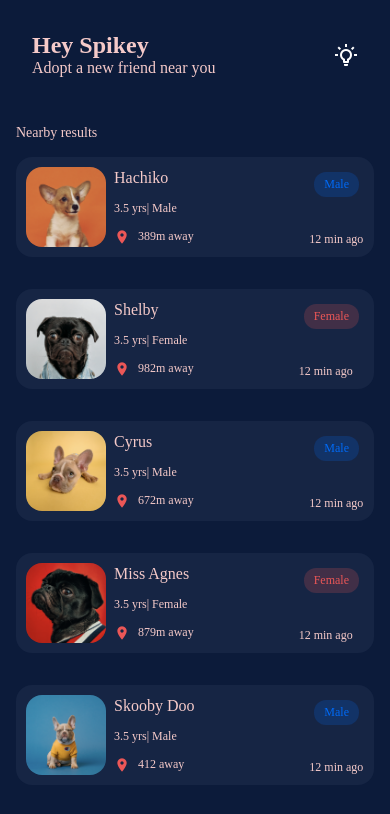
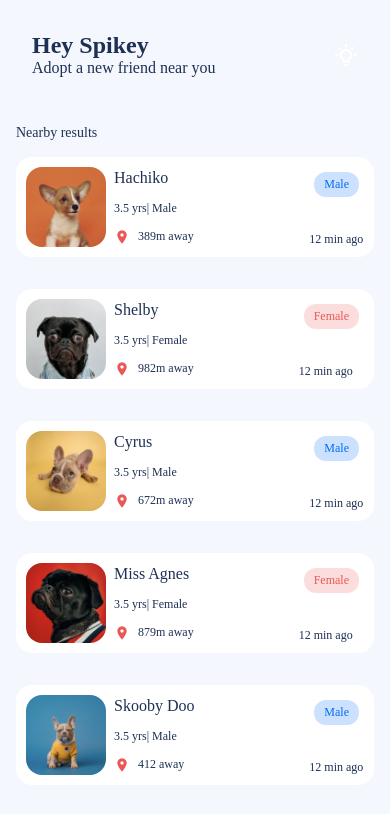
Before and after one commit to soethan98/Wiggles, a React Native app: screen /Home in a window 390 px wide. Shown: the top 814 px of the page. Built offline with nearby package versions, Linux system fonts and the light colour scheme.

Commit message:
complete setup for dark/light colors

```diff
--- a/src/components/ItemDogCard.tsx
+++ b/src/components/ItemDogCard.tsx
@@ -7,6 +7,8 @@ import Icon from 'react-native-vector-icons/MaterialIcons'
 import { COLORS } from '../constants'
 import GenderTag from './GenderTag'
 import { Dog } from '../data/Dog'
+import useStyles from '../theme/useStyles'
+import createStyles from './itemDogCard.style'
 
 
 
@@ -15,6 +17,7 @@ type  ItemDogCardProps = PropsWithChildren<{
 }>
 
 const ItemDogCard = ({dog}:ItemDogCardProps) => {
+  const {colors,styles} = useStyles(createStyles)
   return (
     <View style={styles.cardContainer}>
       <View style={styles.contentContainer}>
--- a/src/components/TopBar.tsx
+++ b/src/components/TopBar.tsx
@@ -3,8 +3,12 @@ import React from 'react'
 import styles from './topbar.style'
 import Icon from 'react-native-vector-icons/MaterialCommunityIcons'
 import { COLORS } from '../constants'
+import useStyles from '../theme/useStyles'
+import createStyles from './topbar.style'
 
 const TopBar = () => {
+
+    const {colors,styles} = useStyles(createStyles)
     return (
         <View style={styles.appBarContainer}>
             <View style={styles.appBarTextContainer}>
--- a/src/components/itemDogCard.style.ts
+++ b/src/components/itemDogCard.style.ts
@@ -1,10 +1,11 @@
 import { StyleSheet } from "react-native";
 import { COLORS, SIZES } from "../constants";
+import { TColors } from "../theme/colors";
 
 
-const styles = StyleSheet.create({
+const createStyles = (colors:TColors) => StyleSheet.create({
     cardContainer: {
-        backgroundColor: COLORS.cardNight,
+        backgroundColor: colors.surface,
         padding: SIZES.xSmall,
         borderRadius: SIZES.medium,
         margin: SIZES.medium
@@ -30,7 +31,7 @@ const styles = StyleSheet.create({
         fontSize: 16,
         fontFamily: 'Sailec-Medium',
         fontWeight: '500',
-        color: COLORS.pinkText
+        color: colors.textPrimary
     },
     activityText: {
 
@@ -54,10 +55,10 @@ const styles = StyleSheet.create({
         fontSize: 12,
         fontFamily: 'Sailec-Medium',
         fontWeight: 'normal',
-        color: COLORS.pinkText,
+        color: colors.textPrimary,
     }
 
 })
 
 
-export default styles
+export default createStyles
--- a/src/components/topbar.style.ts
+++ b/src/components/topbar.style.ts
@@ -1,12 +1,13 @@
 import { StyleSheet, Text, View } from 'react-native'
 import { COLORS, SIZES } from '../constants'
+import { TColors } from '../theme/colors'
 
 
-const styles = StyleSheet.create({
+const createStyles = (colors:TColors) =>  StyleSheet.create({
     appBarContainer:{
         flexDirection:'row',
         alignItems:'center',
-        margin:SIZES.medium
+        margin:SIZES.medium,
 
     },
     appBarTextContainer:{
@@ -17,14 +18,14 @@ const styles = StyleSheet.create({
 
     },
     appBarTitle:{
-        color:COLORS.pinkText,
+        color:colors.textPrimary,
         fontFamily:'Sailec-Bold',
         fontWeight:'600',
         fontSize:24
 
     },
     appBarSubtitle:{
-        color:COLORS.pinkText,
+        color:colors.textPrimary,
         fontFamily:'Sailec-Regular',
         fontWeight:'500',
         fontSize:16
@@ -34,4 +35,4 @@ const styles = StyleSheet.create({
     }
 })
 
-export default styles
+export default createStyles
--- a/src/screens/Home.tsx
+++ b/src/screens/Home.tsx
@@ -7,12 +7,16 @@ import TopBar from '../components/TopBar'
 import GenderTag from '../components/GenderTag'
 import ItemDogCard from '../components/ItemDogCard'
 import dogs from '../data/Dogs'
+import useStyles from '../theme/useStyles'
+import createStyles from './home.style'
 
 
 
 type HomeProps = NativeStackScreenProps<MainNavParamList, "Home">
 
 export default function Home({ navigation }: HomeProps) {
+
+    const {colors,styles} = useStyles(createStyles)
     return (
         <View style = {styles.mainContainer}>
            <TopBar/>
--- a/src/screens/home.style.ts
+++ b/src/screens/home.style.ts
@@ -1,17 +1,18 @@
 import { StyleSheet } from "react-native";
 import { COLORS } from "../constants";
+import { TColors } from "../theme/colors";
 
 
-const styles = StyleSheet.create({
+const createStyles =(colors:TColors) =>  StyleSheet.create({
     mainContainer:{
         flex:1,
-        backgroundColor:COLORS.blueBGNight
+        backgroundColor:colors.background
     },
     nearByText : {
         fontSize: 14,
         fontFamily: 'Sailec-Bold',
         fontWeight: '500',
-        color: COLORS.pinkText,
+        color: colors.textPrimary,
         marginStart:16,
         marginTop:16,
 
@@ -19,4 +20,4 @@ const styles = StyleSheet.create({
 })
 
 
-export default styles;
+export default createStyles;
--- /dev/null
+++ b/src/theme/ThemeContext.tsx
@@ -0,0 +1,35 @@
+import Colors, { TColors } from "./colors";
+import React, { PropsWithChildren, createContext, useState } from 'react';
+
+
+type AppThemeContextType = {
+    colors: TColors;
+    applyColors: (colors: TColors) => void
+}
+
+export const AppThemeContext = createContext<AppThemeContextType | undefined>({
+    colors: Colors.light,
+    applyColors: (colors:TColors) => {}
+});
+
+
+
+const AppThemeProvider: React.FC<{ children: React.ReactNode }> = ({ children }) => {
+    const [colors, setColors] = useState<TColors>(Colors.light);
+
+    const applyColors = (colorTheme: TColors) => {
+        setColors(colorTheme)
+    }
+
+    const value = {
+        colors: colors,
+        applyColors: applyColors
+    };
+
+    return (<AppThemeContext.Provider value={value}>
+        {children}
+    </AppThemeContext.Provider>);
+}
+
+
+export default AppThemeProvider;
--- /dev/null
+++ b/src/theme/colors.ts
@@ -0,0 +1,58 @@
+export type ColorTheme = {
+    primary: string;
+    secondary: string;
+    textSecondary: string;
+    textPrimary: string;
+    background: string;
+    onBackground:string;
+    surface: string;
+    onSurface: string;
+
+}
+
+const sharedColors = {
+    black: '#000000',
+    white: '#FFFFFF',
+};
+
+
+type SharedColors = typeof sharedColors;
+export type TColors = ColorTheme & SharedColors;
+
+
+
+type ColorPalettes = {
+    light: TColors;
+    dark: TColors;
+}
+const Colors: ColorPalettes = {
+    light: {
+        primary: '#080811',
+        secondary: '#161629',
+        textPrimary: '#1E3054',
+        textSecondary: '#67686E',
+        surface:'#FFFFFF',
+        onBackground:'',
+        onSurface:'#1E3054',
+        background:'#F4F7FD',
+        ...sharedColors,
+    },
+    dark: {
+        primary: '#F8F8F8',
+        secondary: '#E4E4E4',
+        textPrimary: '#F5CAC9',
+        textSecondary: '#9D5DB0',
+        surface:'#162544',
+        onBackground:'',
+        onSurface:'#F5CAC9',
+        background:'#0C1B3A',
+        ...sharedColors,
+    }
+}
+
+
+export default Colors;
+
+
+// blueBG:'#F4F7FD',
+// blueBGNight:'#0C1B3A',
--- /dev/null
+++ b/src/theme/hooks.ts
@@ -0,0 +1,24 @@
+import { StyleSheet } from "react-native";
+import { TColors } from "./colors";
+import { useContext } from "react";
+import { AppThemeContext } from "./ThemeContext";
+
+interface ColorType{
+    colors:TColors;
+    applyColors:(colors:TColors) => void;
+}
+
+
+const useColors = ():ColorType => {
+    const store = useContext(AppThemeContext);
+    if (!store) {
+         throw new Error("useColors must be defined.");
+
+    }
+    return {
+        colors:store.colors,
+        applyColors:store.applyColors
+    };
+};
+
+export default useColors;
--- /dev/null
+++ b/src/theme/useStyles.tsx
@@ -0,0 +1,20 @@
+import { StyleSheet } from "react-native";
+import { TColors } from "./colors";
+import useColors from "./hooks";
+import { useMemo } from "react";
+
+
+interface Styles<T extends StyleSheet.NamedStyles<T>>{
+    colors:TColors;
+    styles:T
+}
+
+export default function<T extends StyleSheet.NamedStyles<T>>(
+    createStyle: (colors: TColors) => T,
+):Styles<T>{
+    const {colors} = useColors();
+    return {
+        colors: colors,
+        styles: useMemo(() => createStyle(colors), [colors, createStyle]),
+      };
+}
```
Also changed, not shown: App.tsx (+24 -20 lines), 1279 other files (tests, documents, lock files or other folders).
